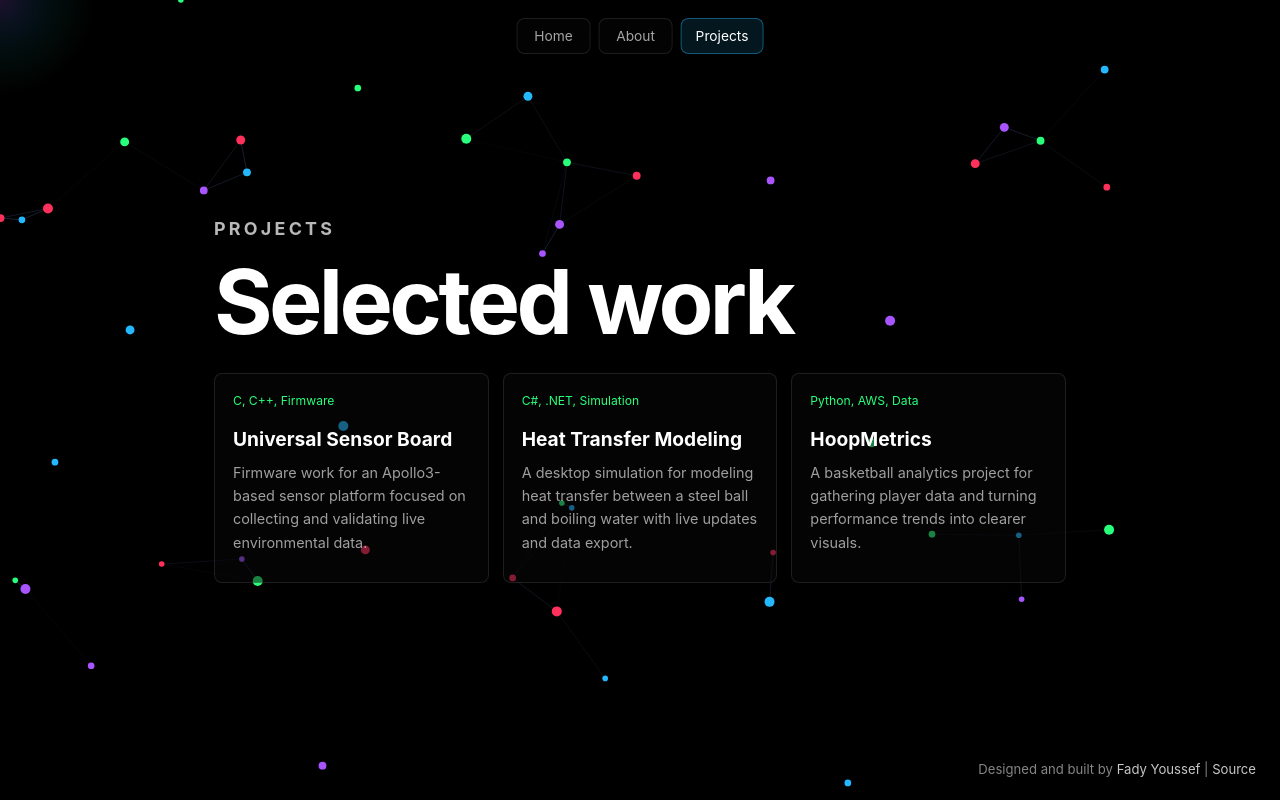
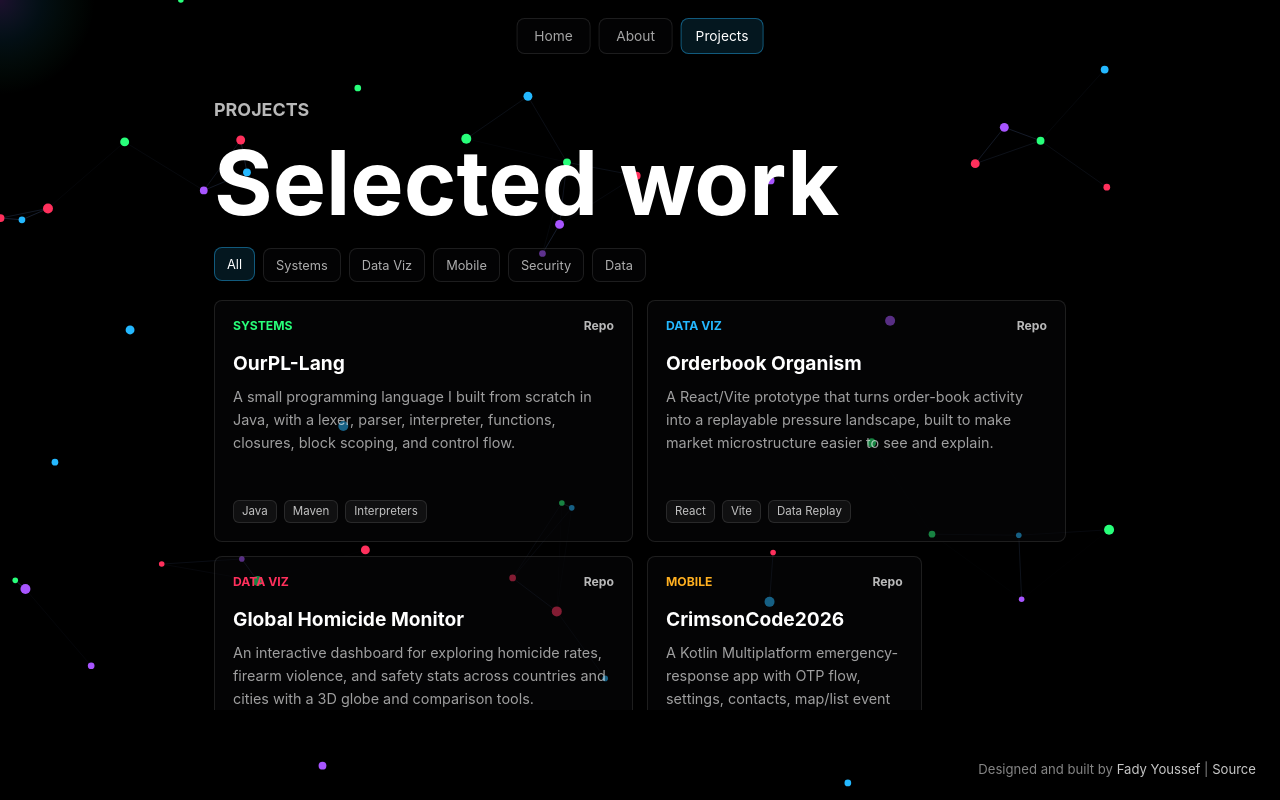
Before and after one commit to JustFady/FY-Portfolio, a React (Vite) app: page / in a window 1280 px wide. Both pictures are taken after a click on the button "Projects". Built offline with nearby package versions, Linux system fonts and the light colour scheme.

Commit message:
Refresh portfolio projects section

```diff
--- a/src/App.css
+++ b/src/App.css
@@ -69,7 +69,7 @@
 .name {
   font-size: clamp(3.5rem, 10vw, 7rem);
   font-weight: 600;
-  letter-spacing: -0.04em;
+  letter-spacing: 0;
   margin-bottom: 16px;
   line-height: 1;
 }
@@ -174,7 +174,7 @@
   color: #24b8ff;
   font-size: 0.78rem;
   font-weight: 700;
-  letter-spacing: 0.18em;
+  letter-spacing: 0;
   text-transform: uppercase;
 }
 
@@ -183,7 +183,7 @@
   margin-bottom: 18px;
   font-size: clamp(2.8rem, 7vw, 5.8rem);
   font-weight: 650;
-  letter-spacing: -0.04em;
+  letter-spacing: 0;
   line-height: 0.96;
 }
 
@@ -196,32 +196,106 @@
 
 .project-grid {
   display: grid;
-  grid-template-columns: repeat(3, minmax(0, 1fr));
+  grid-template-columns: repeat(6, minmax(0, 1fr));
   gap: 14px;
-  margin-top: 28px;
+  margin-top: 18px;
+}
+
+.project-toolbar {
+  display: flex;
+  flex-wrap: wrap;
+  gap: 8px;
+  margin-top: 22px;
+}
+
+.project-filter {
+  min-height: 34px;
+  padding: 0 12px;
+  border: 1px solid rgba(255, 255, 255, 0.1);
+  border-radius: 8px;
+  background: rgba(8, 8, 10, 0.46);
+  color: rgba(255, 255, 255, 0.68);
+  cursor: pointer;
+  font: inherit;
+  font-size: 0.8rem;
+  transition: border-color 0.2s ease, color 0.2s ease, background 0.2s ease, transform 0.2s ease;
+}
+
+.project-filter:hover,
+.project-filter:focus-visible,
+.project-filter.is-active {
+  border-color: rgba(36, 184, 255, 0.42);
+  background: rgba(36, 184, 255, 0.12);
+  color: var(--text-main);
+  transform: translateY(-1px);
 }
 
 .project-card {
-  min-height: 210px;
+  grid-column: span 2;
+  display: flex;
+  min-height: 242px;
   padding: 18px;
+  position: relative;
+  flex-direction: column;
+  overflow: hidden;
   border: 1px solid rgba(255, 255, 255, 0.1);
   border-radius: 8px;
   background: rgba(8, 8, 10, 0.5);
-  transition: border-color 0.2s ease, transform 0.2s ease, background 0.2s ease;
+  transition: border-color 0.2s ease, transform 0.2s ease, background 0.2s ease, box-shadow 0.2s ease;
+}
+
+.project-card.is-featured {
+  grid-column: span 3;
+}
+
+.project-card::before {
+  content: '';
+  position: absolute;
+  inset: 0;
+  background:
+    linear-gradient(135deg, color-mix(in srgb, var(--project-accent) 18%, transparent), transparent 46%),
+    radial-gradient(circle at 90% 12%, color-mix(in srgb, var(--project-accent) 26%, transparent), transparent 26%);
+  opacity: 0;
+  transition: opacity 0.2s ease;
+}
+
+.project-card > * {
+  position: relative;
 }
 
 .project-card:hover,
 .project-card:focus-visible {
-  border-color: rgba(168, 85, 255, 0.5);
-  background: rgba(168, 85, 255, 0.12);
+  border-color: color-mix(in srgb, var(--project-accent) 58%, rgba(255, 255, 255, 0.12));
+  background: rgba(10, 10, 14, 0.74);
+  box-shadow: 0 18px 48px rgba(0, 0, 0, 0.28);
   transform: translateY(-4px);
 }
 
-.project-card span {
-  display: block;
+.project-card:hover::before,
+.project-card:focus-visible::before {
+  opacity: 1;
+}
+
+.project-card-topline {
+  display: flex;
+  align-items: center;
+  justify-content: space-between;
+  gap: 12px;
   margin-bottom: 18px;
-  color: #28ff7a;
+}
+
+.project-card-topline span,
+.project-card-topline strong {
+  color: var(--project-accent);
   font-size: 0.76rem;
+  font-weight: 700;
+  line-height: 1.2;
+  text-transform: uppercase;
+}
+
+.project-card-topline strong {
+  color: rgba(255, 255, 255, 0.72);
+  text-transform: none;
 }
 
 .project-card h2 {
@@ -231,9 +305,29 @@
 }
 
 .project-card p {
+  flex: 1;
   color: rgba(255, 255, 255, 0.62);
   font-size: 0.9rem;
   line-height: 1.6;
+}
+
+.project-tags {
+  display: flex;
+  flex-wrap: wrap;
+  gap: 7px;
+  padding: 0;
+  margin: 18px 0 0;
+  list-style: none;
+}
+
+.project-tags li {
+  padding: 5px 8px;
+  border: 1px solid rgba(255, 255, 255, 0.1);
+  border-radius: 6px;
+  background: rgba(255, 255, 255, 0.05);
+  color: rgba(255, 255, 255, 0.74);
+  font-size: 0.72rem;
+  line-height: 1;
 }
 
 .site-footer {
@@ -282,7 +376,7 @@
 
   .name {
     font-size: clamp(3rem, 16vw, 4.7rem);
-    letter-spacing: -0.035em;
+    letter-spacing: 0;
     margin-bottom: 8px;
   }
 
@@ -341,11 +435,16 @@
   }
 
   .project-card {
+    grid-column: auto;
     min-height: 0;
     padding: 16px;
   }
 
-  .project-card span {
+  .project-card.is-featured {
+    grid-column: auto;
+  }
+
+  .project-card-topline {
     margin-bottom: 10px;
   }
 }
@@ -419,6 +518,11 @@
   }
 
   .project-grid {
-    grid-template-columns: repeat(3, minmax(180px, 1fr));
+    grid-template-columns: repeat(2, minmax(220px, 1fr));
+  }
+
+  .project-card,
+  .project-card.is-featured {
+    grid-column: auto;
   }
 }
--- a/src/App.jsx
+++ b/src/App.jsx
@@ -19,24 +19,59 @@ const NAV_ITEMS = [
 
 const PROJECTS = [
   {
-    title: 'Universal Sensor Board',
-    description: 'Firmware work for an Apollo3-based sensor platform focused on collecting and validating live environmental data.',
-    tech: 'C, C++, Firmware',
-    link: 'https://github.com/JustFady',
+    title: 'OurPL-Lang',
+    category: 'Systems',
+    description: 'A small programming language I built from scratch in Java, with a lexer, parser, interpreter, functions, closures, block scoping, and control flow.',
+    tags: ['Java', 'Maven', 'Interpreters'],
+    link: 'https://github.com/JustFady/OurPL-Lang',
+    accent: '#28ff7a',
+    featured: true,
   },
   {
-    title: 'Heat Transfer Modeling',
-    description: 'A desktop simulation for modeling heat transfer between a steel ball and boiling water with live updates and data export.',
-    tech: 'C#, .NET, Simulation',
-    link: 'https://github.com/JustFady/HeatTransfer',
+    title: 'Orderbook Organism',
+    category: 'Data Viz',
+    description: 'A React/Vite prototype that turns order-book activity into a replayable pressure landscape, built to make market microstructure easier to see and explain.',
+    tags: ['React', 'Vite', 'Data Replay'],
+    link: 'https://github.com/JustFady/orderbook-organism',
+    accent: '#24b8ff',
+    featured: true,
+  },
+  {
+    title: 'Global Homicide Monitor',
+    category: 'Data Viz',
+    description: 'An interactive dashboard for exploring homicide rates, firearm violence, and safety stats across countries and cities with a 3D globe and comparison tools.',
+    tags: ['React', 'Three.js', 'Recharts'],
+    link: 'https://github.com/JustFady/Global-Homicide-Monitor',
+    accent: '#ff305c',
+    featured: true,
+  },
+  {
+    title: 'CrimsonCode2026',
+    category: 'Mobile',
+    description: 'A Kotlin Multiplatform emergency-response app with OTP flow, settings, contacts, map/list event browsing, and Supabase-backed event creation paths.',
+    tags: ['Kotlin', 'Compose', 'Supabase'],
+    link: 'https://github.com/JustFady/CrimsonCode2026',
+    accent: '#ffb020',
+  },
+  {
+    title: 'GU Phishing Awareness',
+    category: 'Security',
+    description: 'A static training demo that shows how convincing credential phishing can look, then teaches people what to check before trusting a reset page.',
+    tags: ['Security', 'HTML', 'GitHub Pages'],
+    link: 'https://github.com/JustFady/GU-Phishing-Awareness',
+    accent: '#a855ff',
   },
   {
     title: 'HoopMetrics',
-    description: 'A basketball analytics project for gathering player data and turning performance trends into clearer visuals.',
-    tech: 'Python, AWS, Data',
+    category: 'Data',
+    description: 'A basketball analytics tool that pulls NBA player data, stores stats in S3, and turns performance trends into simple visual insights.',
+    tags: ['Python', 'AWS S3', 'Analytics'],
     link: 'https://github.com/JustFady/HoopMetrics',
+    accent: '#24b8ff',
   },
 ];
+
+const PROJECT_FILTERS = ['All', ...Array.from(new Set(PROJECTS.map((project) => project.category)))];
 
 function ParticleBackground() {
   const canvasRef = useRef(null);
@@ -231,6 +266,11 @@ function App() {
   const [titleIndex, setTitleIndex] = useState(0);
   const [fadeProp, setFadeProp] = useState('fade-in');
   const [activeTab, setActiveTab] = useState('home');
+  const [activeProjectFilter, setActiveProjectFilter] = useState('All');
+
+  const visibleProjects = activeProjectFilter === 'All'
+    ? PROJECTS
+    : PROJECTS.filter((project) => project.category === activeProjectFilter);
 
   useEffect(() => {
     const timeout = setInterval(() => {
@@ -318,12 +358,40 @@ function App() {
         <section className="page-content projects-content">
           <p className="page-kicker">Projects</p>
           <h1>Selected work</h1>
+          <div className="project-toolbar" aria-label="Filter projects">
+            {PROJECT_FILTERS.map((filter) => (
+              <button
+                key={filter}
+                type="button"
+                className={`project-filter ${activeProjectFilter === filter ? 'is-active' : ''}`}
+                aria-pressed={activeProjectFilter === filter}
+                onClick={() => setActiveProjectFilter(filter)}
+              >
+                {filter}
+              </button>
+            ))}
+          </div>
           <div className="project-grid">
-            {PROJECTS.map((project) => (
-              <a key={project.title} className="project-card" href={project.link} target="_blank" rel="noreferrer">
-                <span>{project.tech}</span>
+            {visibleProjects.map((project) => (
+              <a
+                key={project.title}
+                className={`project-card ${project.featured ? 'is-featured' : ''}`}
+                href={project.link}
+                target="_blank"
+                rel="noreferrer"
+                style={{ '--project-accent': project.accent }}
+              >
+                <div className="project-card-topline">
+                  <span>{project.category}</span>
+                  <strong>Repo</strong>
+                </div>
                 <h2>{project.title}</h2>
                 <p>{project.description}</p>
+                <ul className="project-tags" aria-label={`${project.title} technologies`}>
+                  {project.tags.map((tag) => (
+                    <li key={tag}>{tag}</li>
+                  ))}
+                </ul>
               </a>
             ))}
           </div>
```
